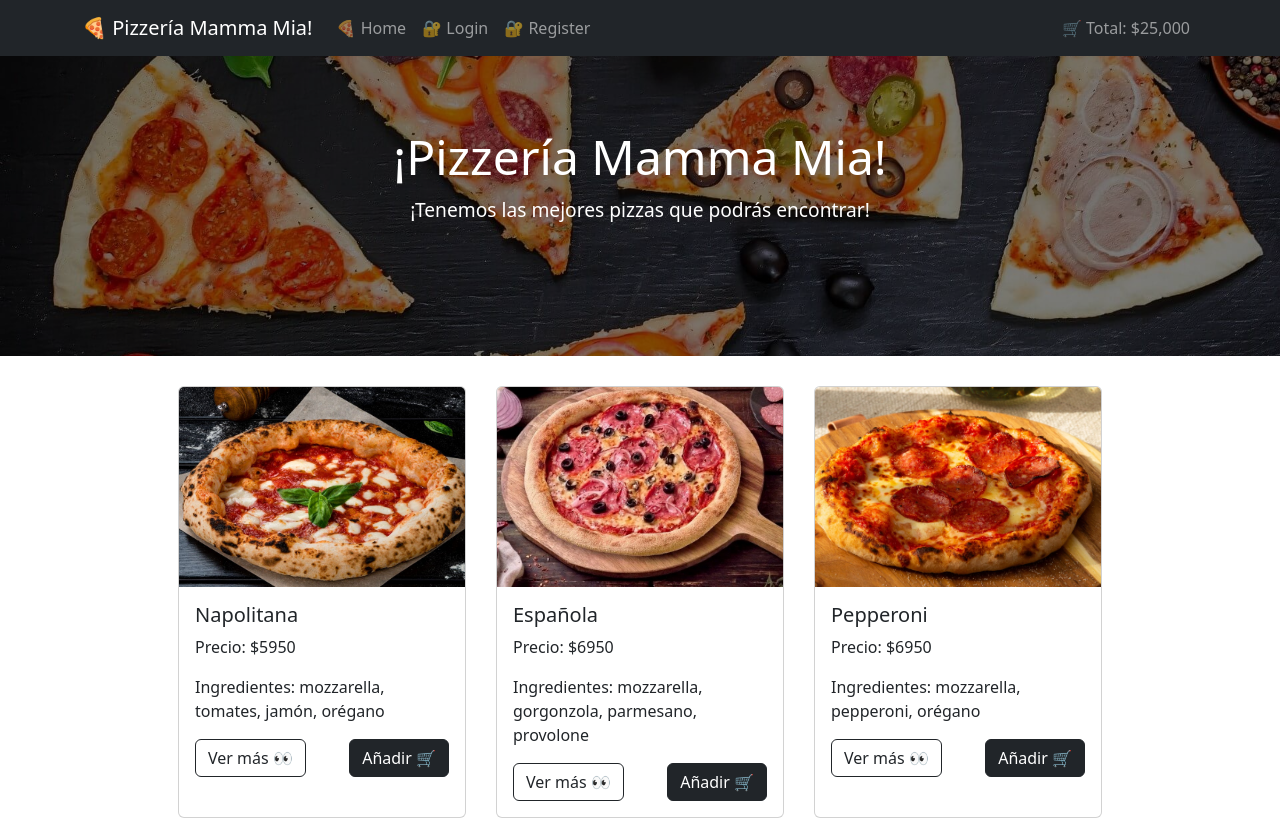
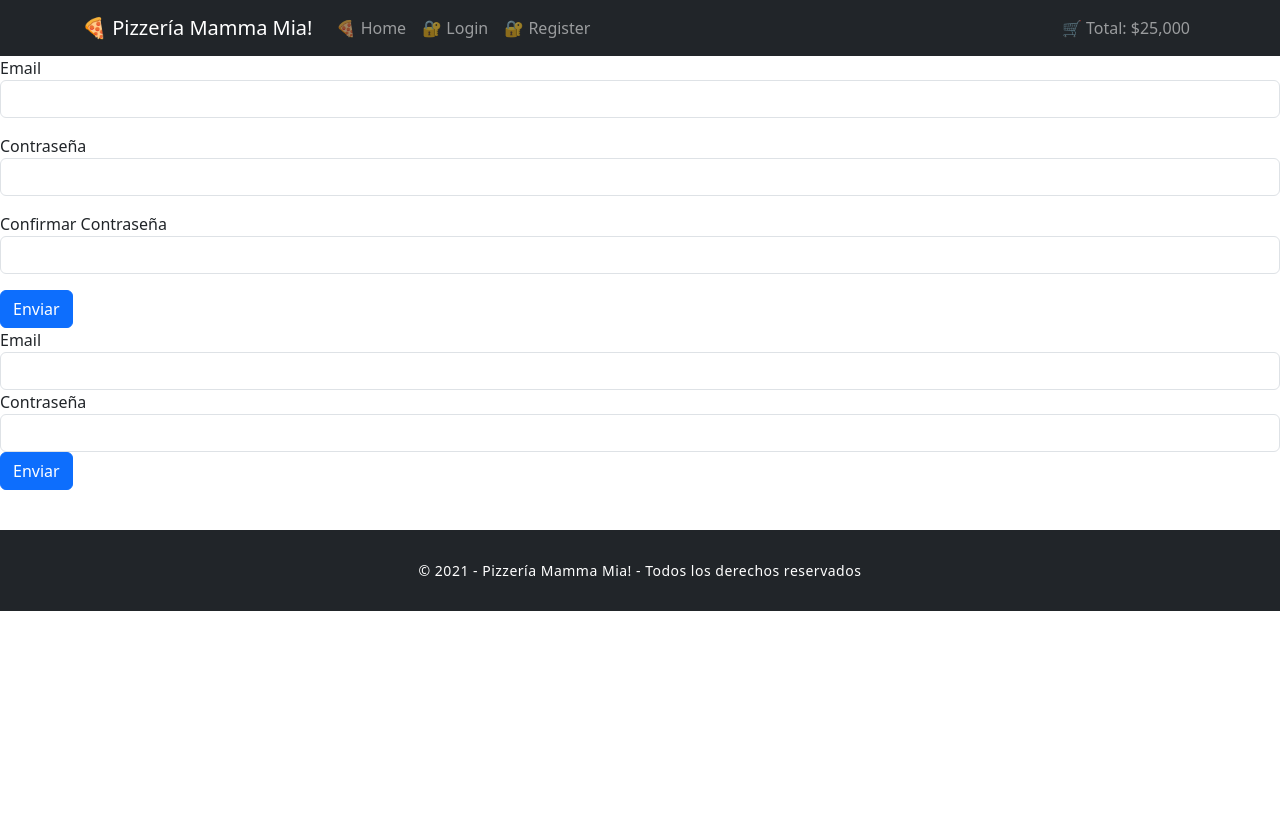
Before and after one commit to DorianAndrea/mama-mia, a React (Vite) app: page / in a window 1280 px wide. Shown: the top 820 px of the page. Built offline with nearby package versions, Linux system fonts and the light colour scheme.

Commit message:
se agregan useState

```diff
--- a/src/App.jsx
+++ b/src/App.jsx
@@ -1,6 +1,8 @@
 import MyNavbar from "./components/MyNavbar";
 import Home from "./components/Home";
 import Footer from "./components/Footer";
+import Register from "./components/Register";
+import Login from "./components/Login";
 
 function App() {
 
@@ -8,7 +10,9 @@ function App() {
   return (
     <>
     <MyNavbar />
-    <Home />
+    {/* <Home /> */}
+    <Register/>
+    <Login/>
     <Footer />
     </>
   )
--- /dev/null
+++ b/src/components/Login.jsx
@@ -0,0 +1,66 @@
+import { useState } from "react";
+
+const Login = () => {
+  const [contrasenna, setContrasenna] = useState("");
+  const [email, setEmail] = useState("");
+  const [error, setError] = useState("");
+  const [mensaje, setMensaje] = useState("");
+  const [tipoMensaje, setTipoMensaje] = useState("");
+
+  const validarDatos = (e) => {
+    e.preventDefault();
+    if (!email.trim() || !contrasenna.trim()) {
+      setError("Todos los datos son obligatorios");
+      setMensaje("Datos incorrectos");
+      setTipoMensaje("danger");
+      return;
+    }
+    if (contrasenna.length < 6) {
+      setError("La contraseña debe tener al menos 6 caracteres");
+      setMensaje("Datos incorrectos");
+      setTipoMensaje("danger");
+      return;
+    }
+    setError("");
+    setMensaje("Datos correctos");
+    setTipoMensaje("success");
+  };
+
+  return (
+    <>
+      <form className="formulario" onSubmit={validarDatos}>
+        {error && <p>{error}</p>}
+        {mensaje && (
+          <div className={`alert alert-${tipoMensaje}`} role="alert">
+            {mensaje}
+          </div>
+        )}
+        <div className="form-group">
+          <label>Email</label>
+          <input
+            type="text"
+            name="email"
+            className="form-control"
+            onChange={(e) => setEmail(e.target.value)}
+            value={email}
+          />
+        </div>
+        <div className="form-group">
+          <label>Contraseña</label>
+          <input
+            type="password"
+            name="contrasenna"
+            className="form-control"
+            onChange={(e) => setContrasenna(e.target.value)}
+            value={contrasenna}
+          />
+        </div>
+        <button type="submit" className="btn btn-primary">
+          Enviar
+        </button>
+      </form>
+    </>
+  );
+};
+
+export default Login;
--- /dev/null
+++ b/src/components/Register.jsx
@@ -0,0 +1,93 @@
+import { useState } from "react";
+
+const Register = () => {
+  const [email, setEmail] = useState("");
+  const [contrasenna, setContrasenna] = useState("");
+  const [confirContrasenna, setConfirContrasenna] = useState("");
+  const [mensaje, setMensaje] = useState("");
+  const [tipoMensaje, setTipoMensaje] = useState("");
+
+  const validarDatos = (e) => {
+    e.preventDefault();
+
+    if (!email.trim() || !contrasenna.trim() || !confirContrasenna.trim()) {
+      setMensaje("Todos los campos son obligatorios");
+      setTipoMensaje("danger");
+      return;
+    }
+
+    if (contrasenna.length < 6) {
+      setMensaje("La contraseña debe tener al menos 6 caracteres");
+      setTipoMensaje("danger");
+      return;
+    }
+
+    if (confirContrasenna.length < 6) {
+      setMensaje("La confirmación debe tener al menos 6 caracteres");
+      setTipoMensaje("danger");
+      return;
+    }
+
+    if (contrasenna !== confirContrasenna) {
+      setMensaje("Las contraseñas no coinciden");
+      setTipoMensaje("danger");
+      return;
+    }
+
+    setMensaje("Datos correctos, las contraseñas coinciden");
+    setTipoMensaje("success");
+
+    setEmail("");
+    setContrasenna("");
+    setConfirContrasenna("");
+  };
+
+  return (
+    <form className="formulario" onSubmit={validarDatos}>
+      {mensaje && (
+        <div className={`alert alert-${tipoMensaje}`} role="alert">
+          {mensaje}
+        </div>
+      )}
+
+      <div className="form-group mb-3">
+        <label>Email</label>
+        <input
+          type="email"
+          name="email"
+          className="form-control"
+          onChange={(e) => setEmail(e.target.value)}
+          value={email}
+        />
+      </div>
+
+      <div className="form-group mb-3">
+        <label>Contraseña</label>
+        <input
+          type="password"
+          name="contrasenna"
+          className="form-control"
+          onChange={(e) => setContrasenna(e.target.value)}
+          value={contrasenna}
+        />
+      </div>
+
+      <div className="form-group mb-3">
+        <label>Confirmar Contraseña</label>
+        <input
+          type="password"
+          name="confirmContrasenna"
+          className="form-control"
+          onChange={(e) => setConfirContrasenna(e.target.value)}
+          value={confirContrasenna}
+        />
+      </div>
+
+      <button type="submit" className="btn btn-primary">
+        Enviar
+      </button>
+    </form>
+  );
+};
+
+export default Register;
```
